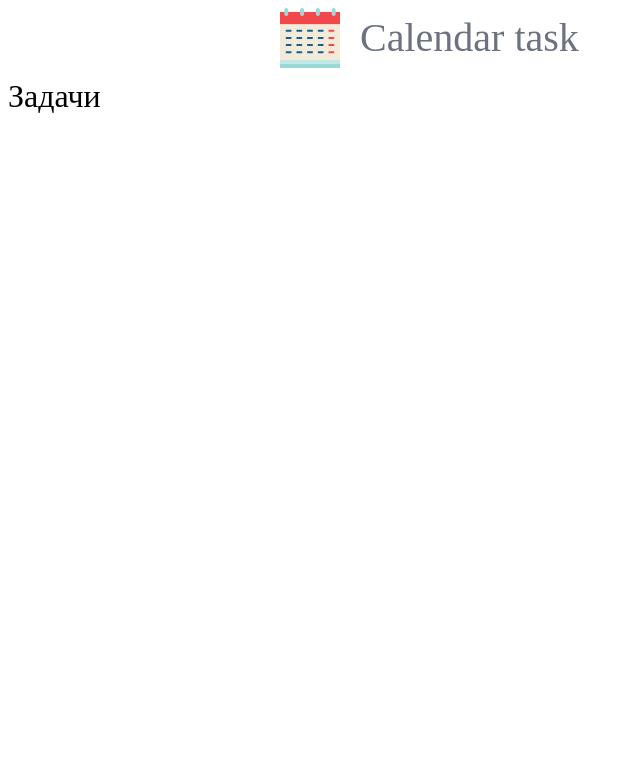
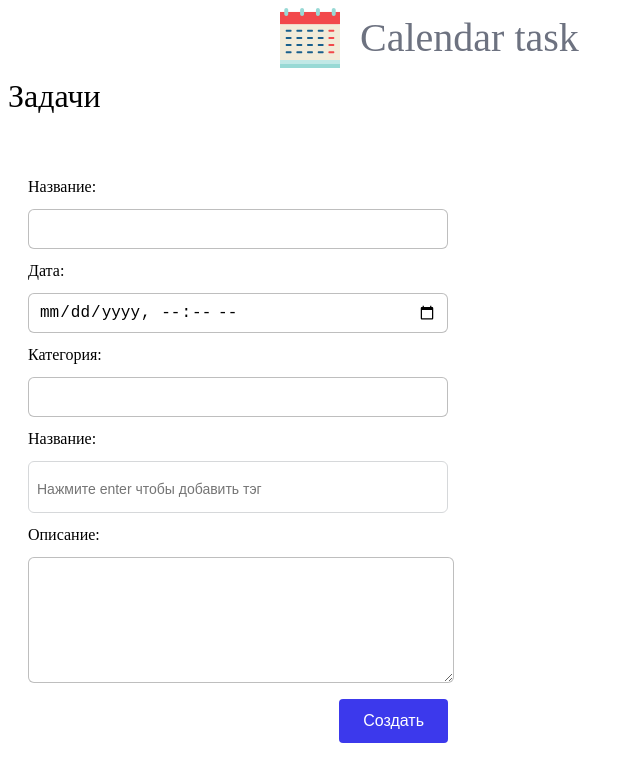
Before and after one commit to Stern-Ritter/calendar-app, a React app: page / in a window 1280 px wide. Shown: the top 782 px of the page, without its empty margins (0-640 px from the left). Built offline with nearby package versions, Linux system fonts and the light colour scheme.

Commit message:
Add TagsInput and TaskForm components

```diff
--- a/src/components/app/app.tsx
+++ b/src/components/app/app.tsx
@@ -1,12 +1,14 @@
 import React from "react";
 import AppHeader from "../app-header/app-header";
 import TaskList from "../task-list/task-list";
+import TaskForm from "../task-form/task-form";
 
 function App() {
   return (
     <>
       <AppHeader />
       <TaskList />
+      <TaskForm />
     </>
   );
 }
--- /dev/null
+++ b/src/components/tags-input/tags-input.module.css
@@ -0,0 +1,67 @@
+.container {
+  min-height: 48px;
+  width: 100%;
+  padding: 0 8px;
+  display: flex;
+  align-items: flex-start;
+  flex-wrap: wrap;
+  box-sizing: border-box;
+  border: 1px solid rgb(214, 216, 218);
+  border-radius: 6px;
+}
+
+.container:focus-within {
+  border: 1px solid #0052cc;
+}
+
+.list {
+  display: flex;
+  flex-wrap: wrap;
+  padding: 0;
+  margin: 8px 0 0 0;
+}
+
+.input {
+  flex: 1;
+  border: none;
+  height: 46px;
+  font-size: 14px;
+  padding: 4px 0 0 0;
+}
+
+.input:focus {
+  outline: transparent;
+}
+
+.tag {
+  width: auto;
+  height: 32px;
+  display: flex;
+  align-items: center;
+  justify-content: center;
+  color: #fff;
+  padding: 0 8px;
+  font-size: 14px;
+  list-style: none;
+  border-radius: 6px;
+  margin: 0 8px 8px 0;
+  background: #0052cc;
+}
+
+.title {
+  margin-top: 3px;
+}
+
+.close {
+  display: block;
+  width: 16px;
+  height: 16px;
+  line-height: 16px;
+  text-align: center;
+  font-size: 14px;
+  margin-left: 8px;
+  color: #0052cc;
+  border-radius: 50%;
+  background: #fff;
+  cursor: pointer;
+}
--- /dev/null
+++ b/src/components/tags-input/tags-input.tsx
@@ -0,0 +1,40 @@
+import React from "react";
+import styles from "./tags-input.module.css";
+
+function TagsInput({ name, tags, setTags }: TagInputProps) {
+  function removeTags(removeIdx: number) {
+    setTags([...tags.filter((el, idx) => idx !== removeIdx)]);
+  }
+
+  function addTags(evt: React.KeyboardEvent<HTMLInputElement>) {
+    const input = evt.target as HTMLInputElement;
+    if (input.value.trim().length > 0) {
+      setTags([...tags, input.value]);
+      input.value = "";
+    }
+  }
+
+  return (
+    <div className={styles.container}>
+      <ul className={styles.list}>
+        {tags.map((tag, index) => (
+          <li key={index} className={styles.tag}>
+            <span className={styles.title}>{tag}</span>
+            <span className={styles.close} onClick={() => removeTags(index)}>
+              x
+            </span>
+          </li>
+        ))}
+      </ul>
+      <input
+        className={styles.input}
+        type="text"
+        onKeyUp={(event) => (event.key === "Enter" ? addTags(event) : null)}
+        placeholder="Нажмите enter чтобы добавить тэг"
+        name={name}
+        id={name}
+      />
+    </div>
+  );
+}
+export default TagsInput;
--- /dev/null
+++ b/src/components/task-form/task-form.module.css
@@ -0,0 +1,50 @@
+.form {
+  max-width: 420px;
+  padding: 20px;
+  display: flex;
+  flex-direction: column;
+}
+
+.text {
+  font-style: normal;
+  font-weight: normal;
+  font-size: 16px;
+  line-height: 1.5;
+}
+
+.label {
+  composes: text;
+  padding: 10px 0;
+}
+
+.input {
+  composes: text;
+  width: 100%;
+  max-height: 40px;
+  padding: 10px;
+  box-sizing: border-box;
+  border: 1px solid rgba(41, 41, 41, 0.3);
+  border-radius: 6px;
+}
+
+.description {
+  composes: text;
+  min-height: 120px;
+  width: 100%;
+  margin-bottom: 16px;
+  border: 1px solid rgba(41, 41, 41, 0.3);
+  border-radius: 6px;
+}
+
+.button {
+  composes: text;
+  align-self: flex-end;
+  color: #ffffff;
+  cursor: pointer;
+  outline: none;
+  background: #3c39ec;
+  border-radius: 4px;
+  border: none;
+  padding: 10px 24px;
+  box-sizing: border-box;
+}
--- /dev/null
+++ b/src/components/task-form/task-form.tsx
@@ -0,0 +1,72 @@
+import React, { FormEvent } from "react";
+import TagsInput from "../tags-input/tags-input";
+import styles from "./task-form.module.css";
+
+function TaskForm() {
+  const [tags, setTags] = React.useState([] as string[]);
+  const onFormChange = (evt: FormEvent) => {
+    evt.preventDefault();
+  };
+  const onFormSubmit = (evt: FormEvent) => {
+    evt.preventDefault();
+  };
+
+  return (
+    <form className={styles.form} onSubmit={onFormSubmit}>
+      <label className={styles.label} htmlFor="name">
+        Название:
+      </label>
+      <input
+        className={styles.input}
+        type="text"
+        onChange={onFormChange}
+        value={""}
+        name="name"
+        id="name"
+      />
+      <label className={styles.label} htmlFor="date">
+        Дата:
+      </label>
+      <input
+        className={styles.input}
+        type="datetime-local"
+        onChange={onFormChange}
+        value={""}
+        name="date"
+        id="date"
+      />
+      <label className={styles.label} htmlFor="category">
+        Категория:
+      </label>
+      <input
+        className={styles.input}
+        type="text"
+        onChange={onFormChange}
+        value={""}
+        name="category"
+        id="category"
+      />
+
+      <label className={styles.label} htmlFor="tags">
+        Название:
+      </label>
+      <TagsInput name="tags" tags={tags} setTags={setTags} />
+
+      <label className={styles.label} htmlFor="description">
+        Описание:
+      </label>
+      <textarea
+        className={styles.description}
+        onChange={onFormChange}
+        value={""}
+        name="description"
+        id="description"
+      />
+      <button className={styles.button} type="submit">
+        Создать
+      </button>
+    </form>
+  );
+}
+
+export default TaskForm;
--- a/src/type.d.ts
+++ b/src/type.d.ts
@@ -18,3 +18,9 @@ type TaskOptions = {
 type TaskProps = {
   content: TaskOptions;
 };
+
+type TagInputProps = {
+  name: string;
+  tags: string[];
+  setTags: React.Dispatch<React.SetStateAction<string[]>>;
+};
```
